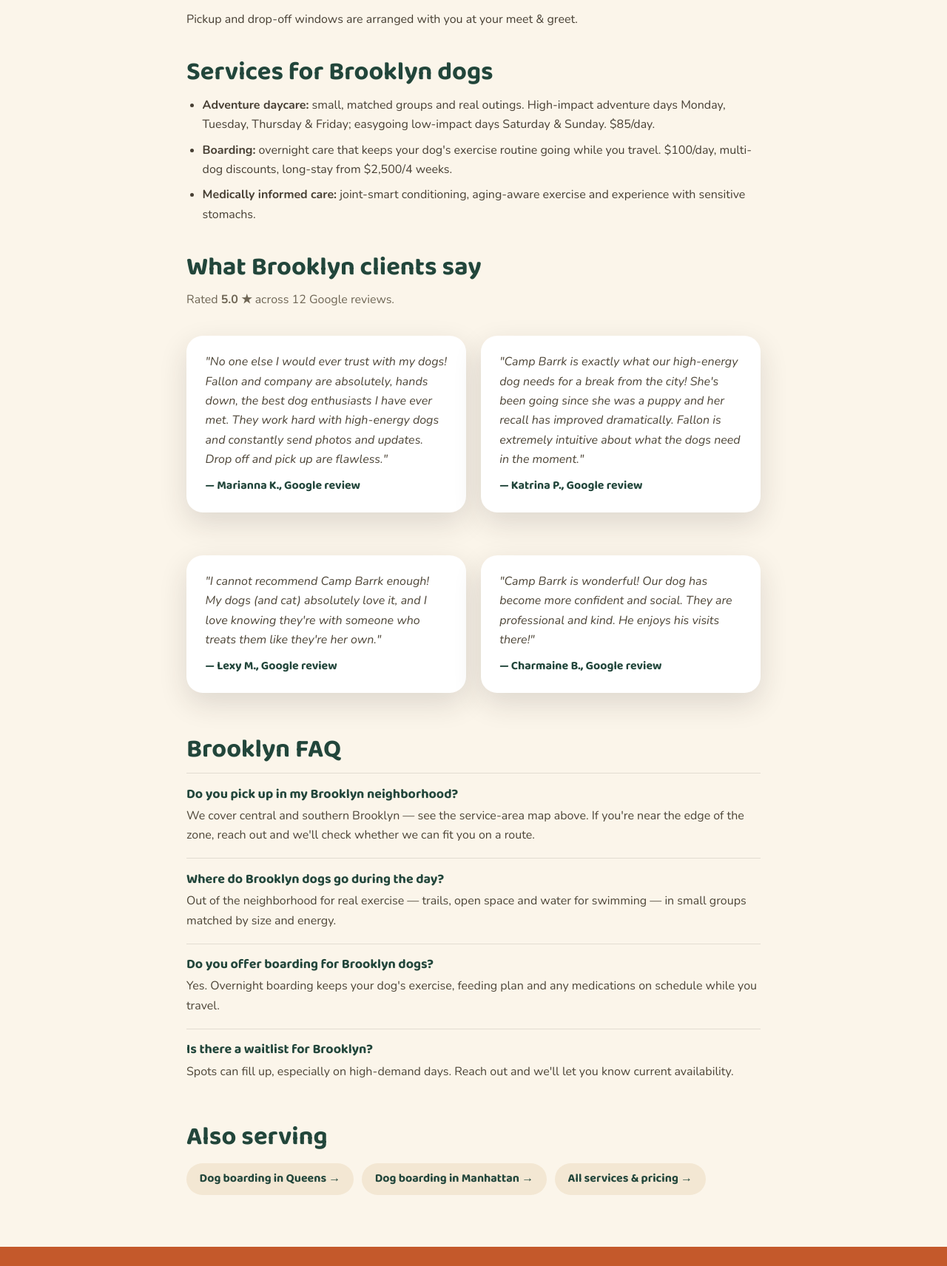
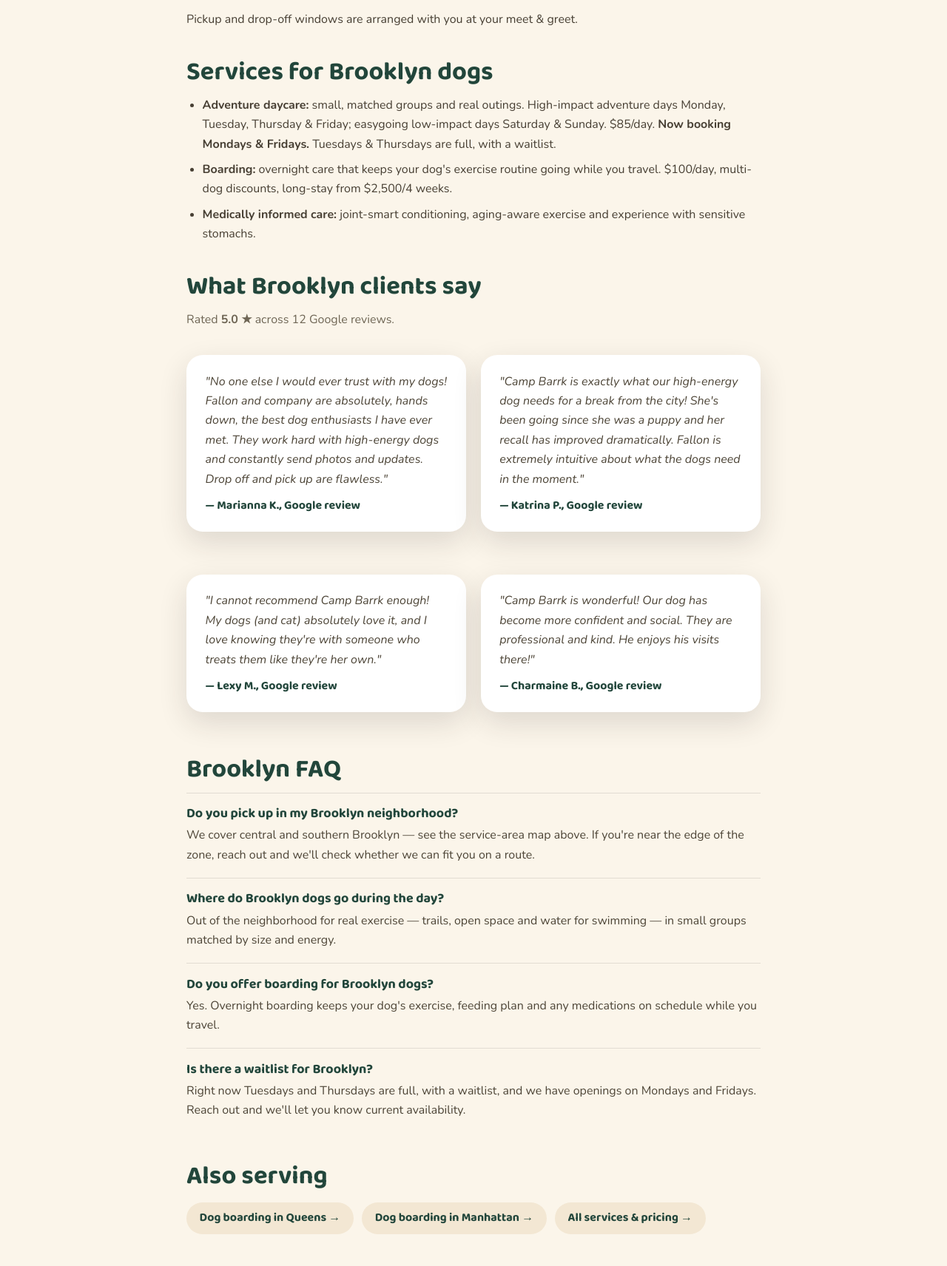
Before and after one commit to CampBarrk/campbarrk, a plain HTML site: page brooklyn.html in a window 1280 px wide. Shown: the part 2020-3732 px from the top of the page at 74% size. Drawn offline with nearby package versions, Linux system fonts and the light colour scheme.

Commit message:
Update brooklyn.html

```diff
--- a/brooklyn.html
+++ b/brooklyn.html
@@ -223,7 +223,7 @@ footer .fine{margin-top:1.4rem;font-size:.82rem;opacity:.55}
 
     <h2>Services for Brooklyn dogs</h2>
     <ul>
-      <li><strong>Adventure daycare:</strong> small, matched groups and real outings. High-impact adventure days Monday, Tuesday, Thursday &amp; Friday; easygoing low-impact days Saturday &amp; Sunday. $85/day.</li>
+      <li><strong>Adventure daycare:</strong> small, matched groups and real outings. High-impact adventure days Monday, Tuesday, Thursday &amp; Friday; easygoing low-impact days Saturday &amp; Sunday. $85/day. <strong>Now booking Mondays &amp; Fridays.</strong> Tuesdays &amp; Thursdays are full, with a waitlist.</li>
       <li><strong>Boarding:</strong> overnight care that keeps your dog's exercise routine going while you travel. $100/day, multi-dog discounts, long-stay from $2,500/4 weeks.</li>
       <li><strong>Medically informed care:</strong> joint-smart conditioning, aging-aware exercise and experience with sensitive stomachs.</li>
     </ul>
@@ -241,7 +241,7 @@ footer .fine{margin-top:1.4rem;font-size:.82rem;opacity:.55}
     <div class="faq-item"><h4>Do you pick up in my Brooklyn neighborhood?</h4><p>We cover central and southern Brooklyn — see the service-area map above. If you're near the edge of the zone, reach out and we'll check whether we can fit you on a route.</p></div>
     <div class="faq-item"><h4>Where do Brooklyn dogs go during the day?</h4><p>Out of the neighborhood for real exercise — trails, open space and water for swimming — in small groups matched by size and energy.</p></div>
     <div class="faq-item"><h4>Do you offer boarding for Brooklyn dogs?</h4><p>Yes. Overnight boarding keeps your dog's exercise, feeding plan and any medications on schedule while you travel.</p></div>
-    <div class="faq-item"><h4>Is there a waitlist for Brooklyn?</h4><p>Spots can fill up, especially on high-demand days. Reach out and we'll let you know current availability.</p></div>
+    <div class="faq-item"><h4>Is there a waitlist for Brooklyn?</h4><p>Right now Tuesdays and Thursdays are full, with a waitlist, and we have openings on Mondays and Fridays. Reach out and we'll let you know current availability.</p></div>
 
     <h2>Also serving</h2>
     <div class="areas-links">
```
